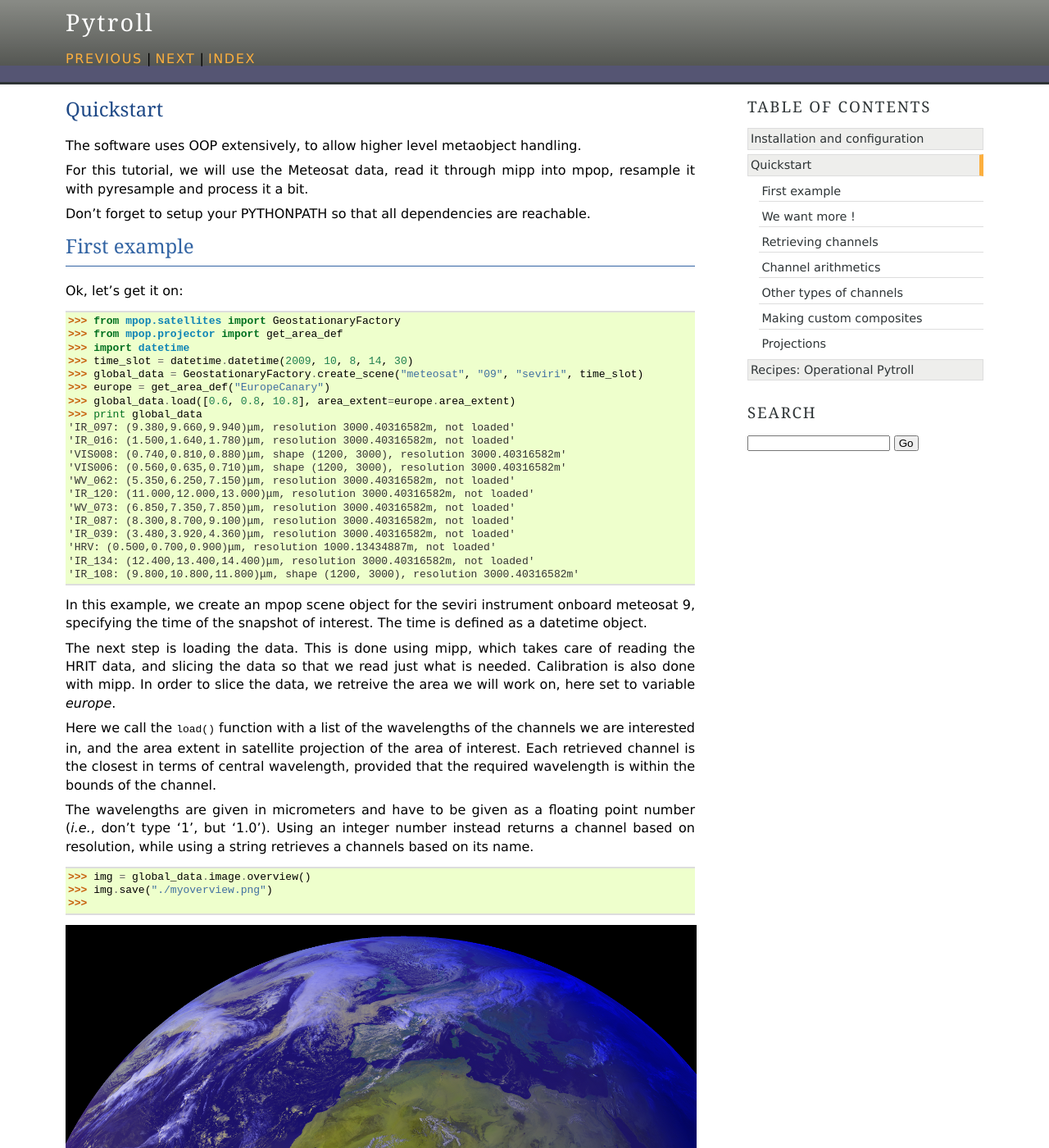
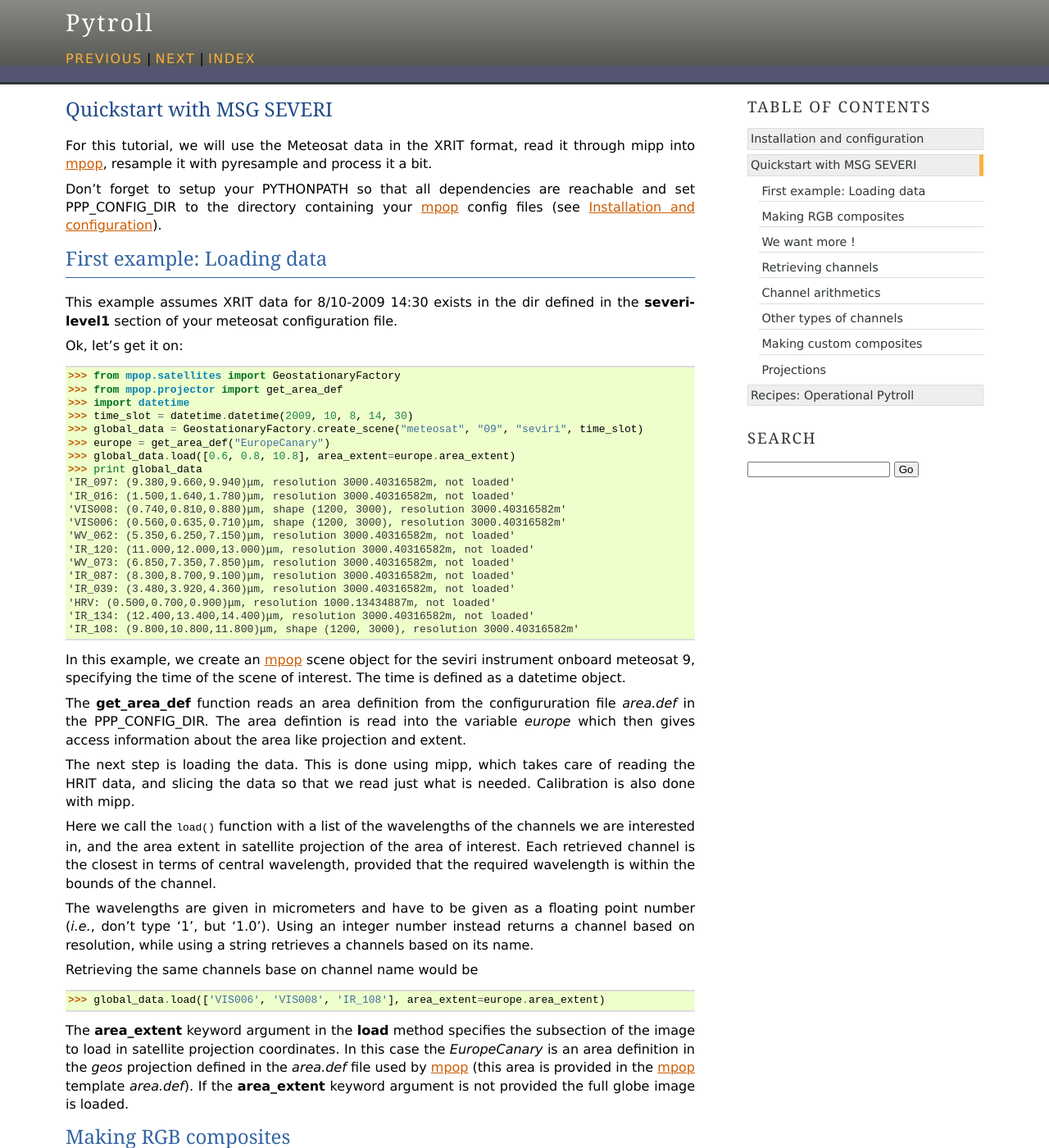
Before and after one commit to pytroll/pytroll, a Sphinx documentation site: the page built from web/source/quickstart.rst, in a window 1280 px wide and 1400 px high. Shown: the whole window at 82% size. Built offline with Sphinx 7.4.7, drawn with Linux system fonts in a browser that asks for light colours; formulas are drawn with MathJax 3; some of the changed text lies outside the part shown.

Commit message:
More install info. Started making quickstart more detailed

```diff
--- a/web/source/quickstart.rst
+++ b/web/source/quickstart.rst
@@ -1,16 +1,15 @@
-============
- Quickstart
-============
+===========================
+ Quickstart with MSG SEVERI
+===========================
 
-The software uses OOP extensively, to allow higher level metaobject handling.
+For this tutorial, we will use the Meteosat data in the XRIT format, read it through mipp into
+mpop_, resample it with pyresample and process it a bit.
 
-For this tutorial, we will use the Meteosat data, read it through mipp into
-mpop, resample it with pyresample and process it a bit.
+Don't forget to setup your PYTHONPATH so that all dependencies are reachable and set PPP_CONFIG_DIR to the directory containing your mpop_ config files (see :doc:`install`).
 
-Don't forget to setup your PYTHONPATH so that all dependencies are reachable.
-
-First example
-=============
+First example: Loading data
+===========================
+This example assumes XRIT data for 8/10-2009 14:30 exists in the dir defined in the **severi-level1** section of your meteosat configuration file.
 
 Ok, let's get it on::
 
@@ -36,14 +35,15 @@ Ok, let's get it on::
     'IR_108: (9.800,10.800,11.800)μm, shape (1200, 3000), resolution 3000.40316582m'
 
 
-In this example, we create an mpop scene object for the seviri instrument
-onboard meteosat 9, specifying the time of the snapshot of interest. The time
+In this example, we create an mpop_ scene object for the seviri instrument
+onboard meteosat 9, specifying the time of the scene of interest. The time
 is defined as a datetime object.
+
+The **get_area_def** function reads an area definition from the configururation file  *area.def* in the PPP_CONFIG_DIR. The area defintion is read into the variable *europe* which then gives access information about the area like projection and extent.
 
 The next step is loading the data. This is done using mipp, which takes care of
 reading the HRIT data, and slicing the data so that we read just what is
-needed. Calibration is also done with mipp. In order to slice the data, we
-retreive the area we will work on, here set to variable *europe*.
+needed. Calibration is also done with mipp.
 
 Here we call the :meth:`load` function with a list of the wavelengths of the
 channels we are interested in, and the area extent in satellite projection of
@@ -56,13 +56,23 @@ point number (*i.e.*, don't type '1', but '1.0'). Using an integer number
 instead returns a channel based on resolution, while using a string retrieves a
 channels based on its name.
 
+Retrieving the same channels base on channel name would be
+
+    >>> global_data.load(['VIS006', 'VIS008', 'IR_108'], area_extent=europe.area_extent)
+
+The **area_extent** keyword argument in the **load** method specifies the subsection of the image to load in satellite projection coordinates. In this case the *EuropeCanary* is an area definition in the *geos* projection defined in the *area.def* file used by mpop_ (this area is provided in the mpop_ template *area.def*). If the **area_extent** keyword argument is not provided the full globe image is loaded.
+
+Making RGB composites
+=====================
+The **load** functions return an mpop_ scene object. The scene object is composed with an object named **image** which handles the creation of RGBs
+
     >>> img = global_data.image.overview()
     >>> img.save("./myoverview.png")
     >>>
 
 .. image:: myoverview.png
 
-Once the channels are loaded, we generate an overview RGB composite image, and
+Here we use the loaded data to generate an overview RGB composite image, and
 save it as a png image. Instead of :meth:`save`, one could also use
 :meth:`show` if the only purpose is to display the image on screen.
 
@@ -291,7 +301,7 @@ On projected images, one can also add contour overlay with the
 :meth:`imageo.geo_image.add_overlay`.
 
 .. _GeoTiff: http://trac.osgeo.org/geotiff/
-
+.. _mpop: http://www.github.com/mraspaud/mpop
 
 
 
```
Also changed, not shown: web/source/install.rst (+5 -4 lines).
